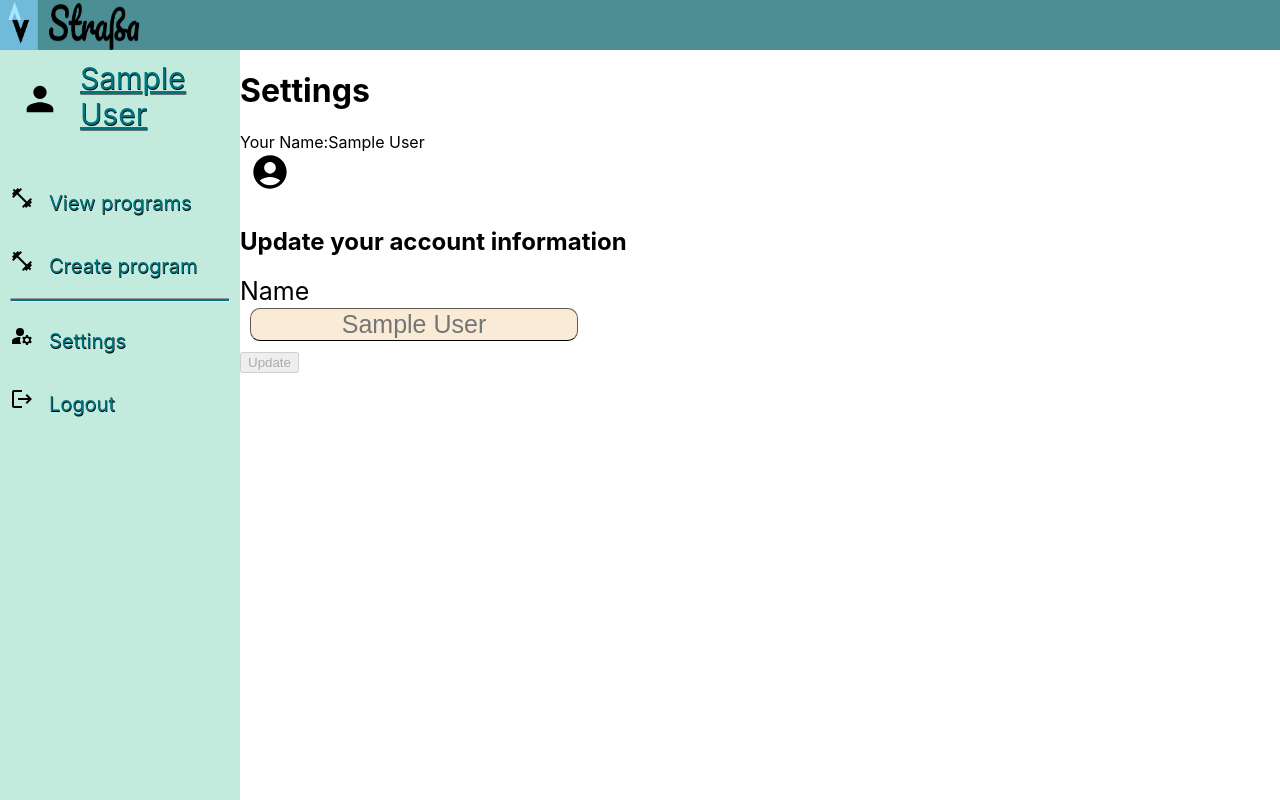
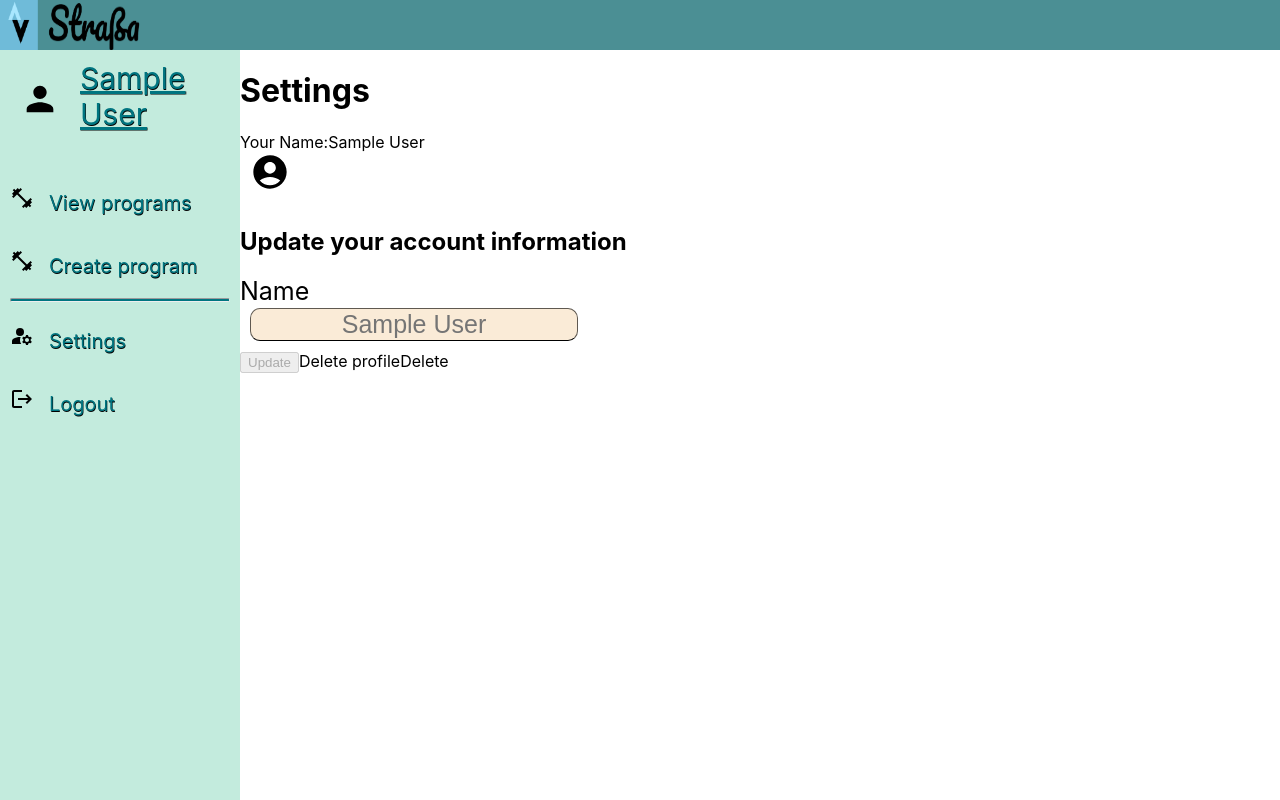
Before and after one commit to sleipner01/straba, a React (Create React App) app: page /settings in a window 1280 px wide. Built offline with nearby package versions, Linux system fonts and the light colour scheme; no server answers; sample sign-in values are in the browser's storage.

Commit message:
progress: added button

```diff
--- a/src/pages/Settings.js
+++ b/src/pages/Settings.js
@@ -64,6 +64,10 @@ const Settings = () => {
       });
   };
 
+  const deleteProfile = async (e) => {
+    alert('yeah');
+  };
+
   return (
     <div>
       <h1>Settings</h1>
@@ -100,6 +104,8 @@ const Settings = () => {
         <button disabled={nameSubmitDisabled} type='submit' onClick={updateAuthName}>
           Update
         </button>
+        <label htmlFor='deleteProfile'>Delete profile</label>
+        <buytton onClick={deleteProfile}>Delete</buytton>
         <br />
         {errorText && <Error errorMessage={errorText} />}
       </form>
```
